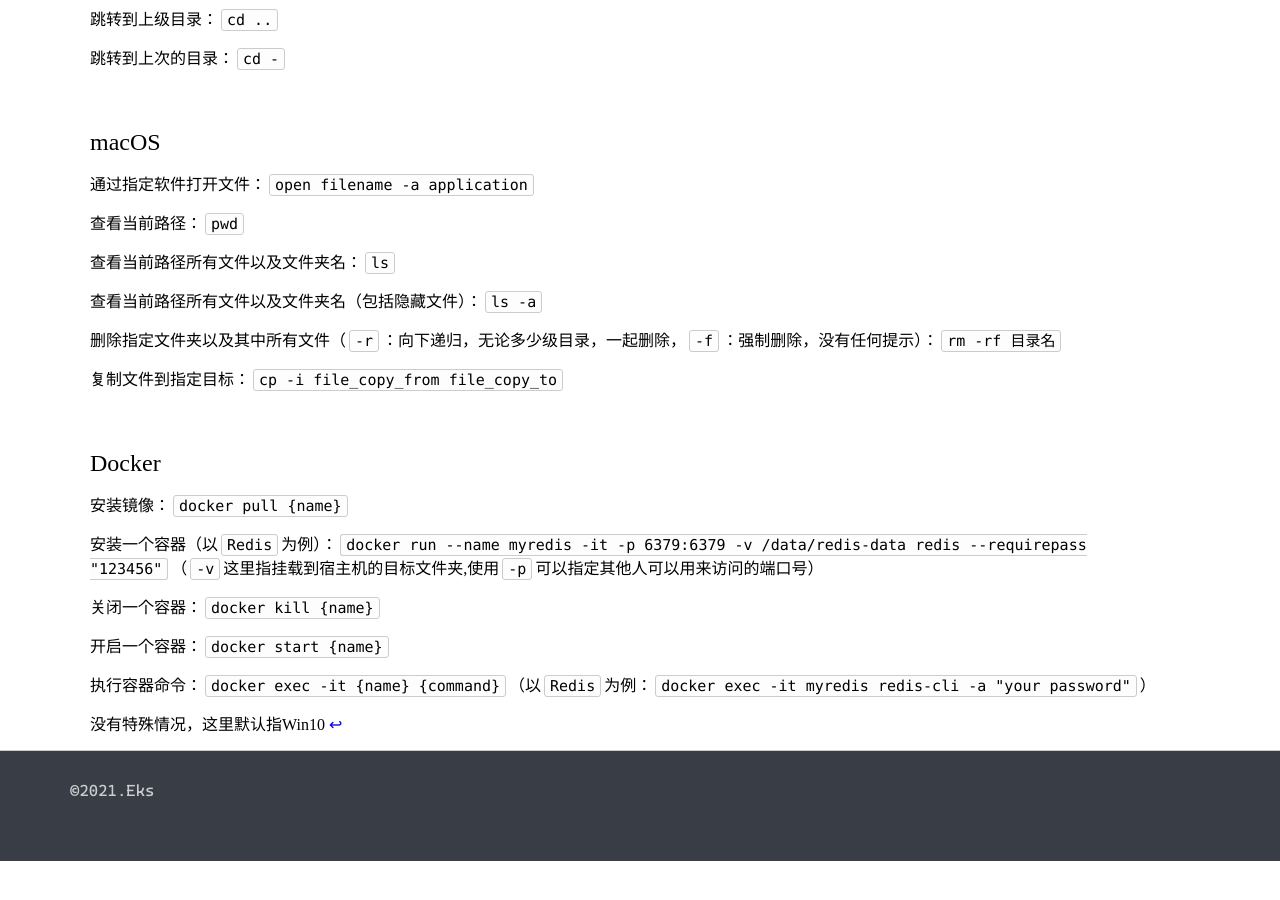
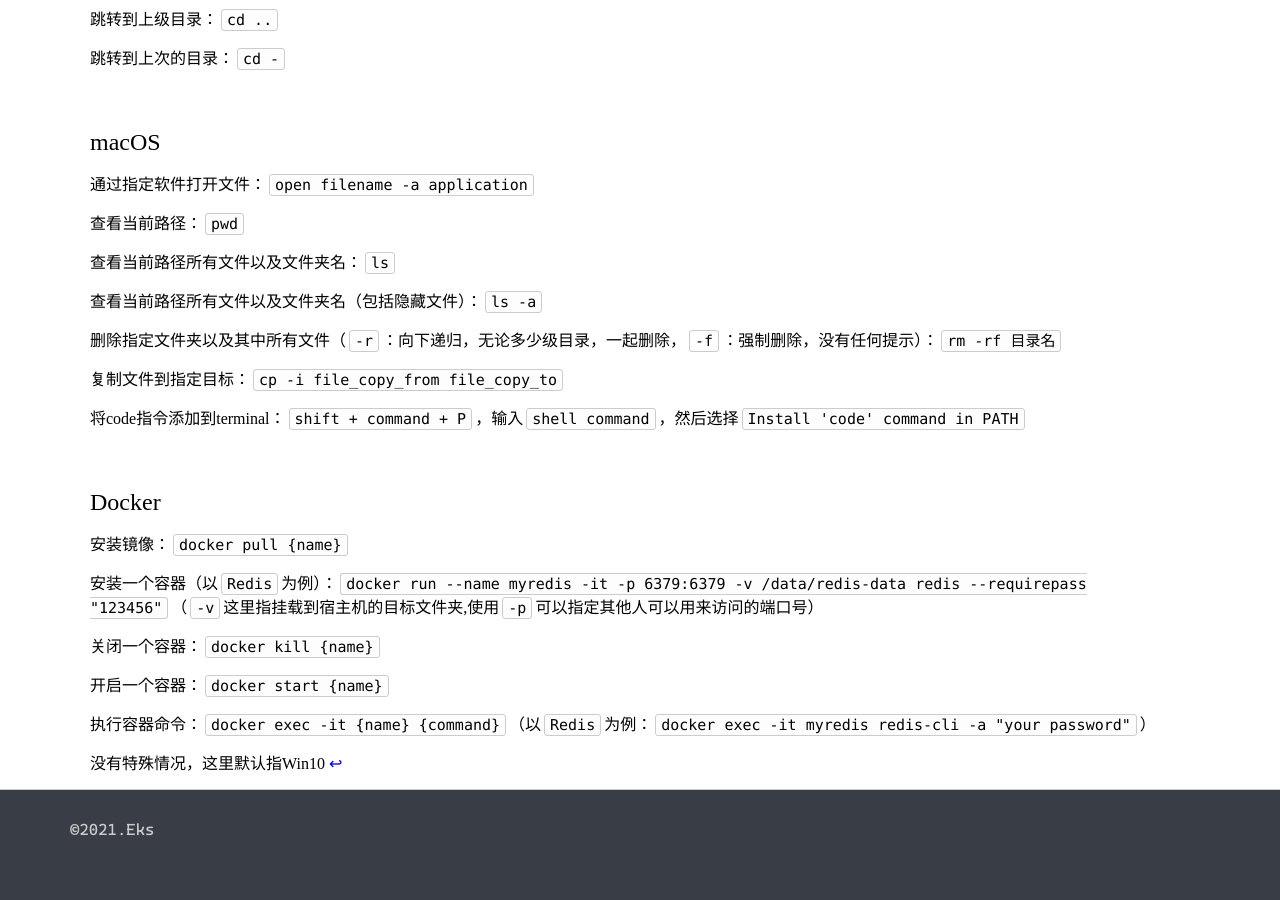
Before and after one commit to KamenRiderKuuga/kamenriderkuuga.github.io, a Jekyll site: the page built from _posts/2020-07-13-Tips-2.md, in a window 1280 px wide and 900 px high, scrolled down 918 px. Built offline with Jekyll 4.4.1, drawn with Linux system fonts in a browser that asks for light colours; before the commit the page ends 1779 px from its top, so only the background shows below that.

Commit message:
doc: 增加操作系统备忘

```diff
--- a/_posts/2020-07-13-Tips-2.md
+++ b/_posts/2020-07-13-Tips-2.md
@@ -49,6 +49,7 @@ tags: Tips
 
 复制文件到指定目标：`cp -i file_copy_from file_copy_to`
 
+将code指令添加到terminal：`shift + command + P`，输入`shell command`，然后选择`Install 'code' command in PATH`
 
 
 ## Docker
```
